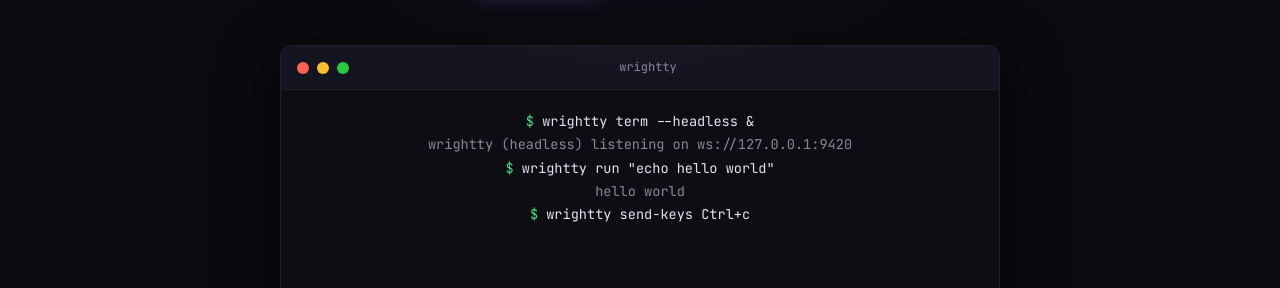
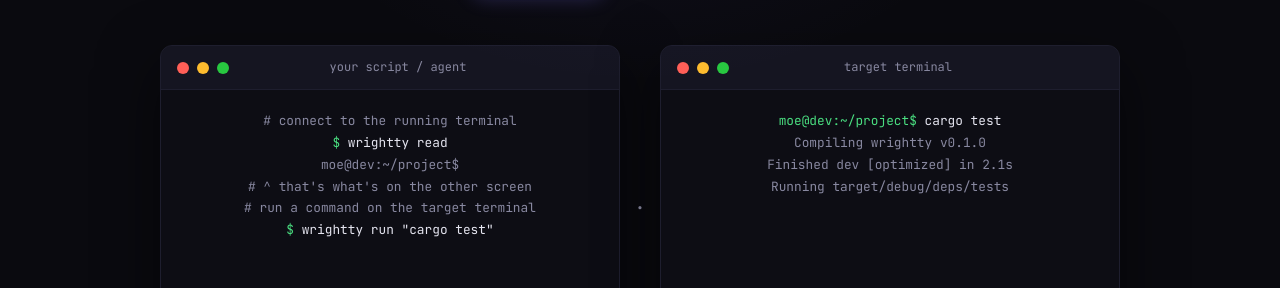
Before and after one commit to moejay/wrightty, a plain HTML site: page docs/index.html in a window 1280 px wide. Shown: the part 512-800 px from the top of the page. Drawn offline with Linux system fonts and the light colour scheme.

Commit message:
Dual-terminal demo: show controller and target reacting in real time

```diff
--- a/docs/index.html
+++ b/docs/index.html
@@ -125,8 +125,19 @@
     .btn-secondary:hover { border-color: var(--accent); transform: translateY(-1px); }
 
     /* --- Terminal demo --- */
+    .dual-terminal {
+      display: flex; gap: 0; align-items: stretch;
+      max-width: 960px; margin: 3rem auto 0;
+    }
+    .terminal-arrow {
+      display: flex; align-items: center; justify-content: center;
+      width: 40px; flex-shrink: 0;
+      font-size: 1.5rem; color: var(--text-dim);
+      transition: color 0.3s;
+    }
+    .terminal-arrow.active-right { color: var(--accent-bright); }
+    .terminal-arrow.active-left { color: var(--green); }
     .terminal-demo {
-      max-width: 720px; margin: 3rem auto 0;
       background: var(--bg-code); border: 1px solid var(--border);
       border-radius: var(--radius); overflow: hidden;
       box-shadow: 0 20px 60px rgba(0,0,0,0.5);
@@ -151,8 +162,8 @@
     .terminal-body {
       padding: 1.25rem;
       font-family: 'JetBrains Mono', monospace;
-      font-size: 0.85rem; line-height: 1.7;
-      min-height: 240px;
+      font-size: 0.8rem; line-height: 1.7;
+      min-height: 280px;
     }
     .terminal-body .prompt { color: var(--green); }
     .terminal-body .cmd { color: var(--text); }
@@ -318,12 +329,19 @@
     footer a:hover { text-decoration: underline; }
 
     /* --- Responsive --- */
+    @media (max-width: 840px) {
+      .dual-terminal { flex-direction: column; max-width: 480px; }
+      .terminal-arrow {
+        width: 100%; height: 30px;
+        transform: rotate(90deg);
+      }
+    }
     @media (max-width: 640px) {
       nav { padding: 0.75rem 1rem; }
       .nav-links { gap: 0.75rem; }
       .hero { padding: 7rem 1.25rem 3rem; }
       section { padding: 3rem 1.25rem; }
-      .terminal-body { font-size: 0.75rem; padding: 1rem; }
+      .terminal-body { font-size: 0.7rem; padding: 0.75rem; min-height: 220px; }
     }
   </style>
 </head>
@@ -357,15 +375,28 @@
     </a>
   </div>
 
-  <div class="terminal-demo">
+  <div class="dual-terminal">
+    <div class="terminal-demo" style="flex:1; min-width:0;">
       <div class="terminal-bar">
         <div class="terminal-dot r"></div>
         <div class="terminal-dot y"></div>
         <div class="terminal-dot g"></div>
-      <div class="terminal-title">wrightty</div>
+        <div class="terminal-title">your script / agent</div>
         <div style="width: 36px;"></div>
       </div>
-    <div class="terminal-body" id="term-demo"></div>
+      <div class="terminal-body" id="term-controller"></div>
+    </div>
+    <div class="terminal-arrow" id="demo-arrow">&nbsp;</div>
+    <div class="terminal-demo" style="flex:1; min-width:0;">
+      <div class="terminal-bar">
+        <div class="terminal-dot r"></div>
+        <div class="terminal-dot y"></div>
+        <div class="terminal-dot g"></div>
+        <div class="terminal-title">target terminal</div>
+        <div style="width: 36px;"></div>
+      </div>
+      <div class="terminal-body" id="term-target"></div>
+    </div>
   </div>
 </div>
 
@@ -648,73 +679,167 @@
   event.target.classList.add('active');
 }
 
-// Terminal typing animation
-const lines = [
-  { type: 'input', text: 'wrightty term --headless &' },
-  { type: 'output', text: 'wrightty (headless) listening on ws://127.0.0.1:9420' },
-  { type: 'pause', ms: 600 },
-  { type: 'input', text: 'wrightty run "echo hello world"' },
-  { type: 'output', text: 'hello world' },
-  { type: 'pause', ms: 400 },
-  { type: 'input', text: 'wrightty send-keys Ctrl+c' },
-  { type: 'pause', ms: 300 },
-  { type: 'input', text: 'wrightty screenshot --format svg -o demo.svg' },
-  { type: 'output', text: 'Screenshot saved to demo.svg' },
-  { type: 'pause', ms: 400 },
-  { type: 'input', text: 'wrightty discover' },
-  { type: 'output', text: '  ws://127.0.0.1:9420  wrightty-server v0.1.0' },
-];
-
-const term = document.getElementById('term-demo');
-let lineIdx = 0;
+// Dual-terminal animation
+const ctrl = document.getElementById('term-controller');
+const tgt  = document.getElementById('term-target');
+const arrow = document.getElementById('demo-arrow');
 
 async function sleep(ms) { return new Promise(r => setTimeout(r, ms)); }
 
 async function typeLine(text, el) {
   for (const ch of text) {
     el.textContent += ch;
-    await sleep(25 + Math.random() * 20);
+    await sleep(22 + Math.random() * 18);
   }
+}
+
+function addLine(term, cls, text) {
+  const row = document.createElement('div');
+  row.className = cls;
+  row.textContent = text;
+  term.appendChild(row);
+  return row;
+}
+
+function addPrompt(term) {
+  const row = document.createElement('div');
+  const p = document.createElement('span');
+  p.className = 'prompt';
+  p.textContent = '$ ';
+  row.appendChild(p);
+  const cmd = document.createElement('span');
+  cmd.className = 'cmd';
+  row.appendChild(cmd);
+  term.appendChild(row);
+  return cmd;
+}
+
+function addCursor(term) {
+  const row = document.createElement('div');
+  const p = document.createElement('span');
+  p.className = 'prompt';
+  p.textContent = '$ ';
+  row.appendChild(p);
+  const c = document.createElement('span');
+  c.className = 'cursor';
+  c.innerHTML = ' ';
+  row.appendChild(c);
+  term.appendChild(row);
+}
+
+function flashArrow(dir) {
+  arrow.textContent = dir === 'right' ? '\u25B6' : '\u25C0';
+  arrow.className = 'terminal-arrow ' + (dir === 'right' ? 'active-right' : 'active-left');
+  setTimeout(() => { arrow.className = 'terminal-arrow'; arrow.textContent = '\u00B7'; }, 600);
 }
 
 async function runDemo() {
   while (true) {
-    term.innerHTML = '';
-    for (const line of lines) {
-      if (line.type === 'pause') {
-        await sleep(line.ms);
-        continue;
-      }
-      const row = document.createElement('div');
-      if (line.type === 'input') {
-        const prompt = document.createElement('span');
-        prompt.className = 'prompt';
-        prompt.textContent = '$ ';
-        row.appendChild(prompt);
-        const cmd = document.createElement('span');
-        cmd.className = 'cmd';
-        row.appendChild(cmd);
-        term.appendChild(row);
-        await typeLine(line.text, cmd);
+    ctrl.innerHTML = '';
+    tgt.innerHTML = '';
+    arrow.textContent = '\u00B7';
+    arrow.className = 'terminal-arrow';
+
+    // Target terminal starts with a prompt
+    addLine(tgt, '', '');
+    addLine(tgt, 'output', 'moe@dev:~/project$');
+
+    // Step 1: connect
+    addLine(ctrl, 'cm', '# connect to the running terminal');
+    await sleep(400);
+    let cmd = addPrompt(ctrl);
+    await typeLine('wrightty read', cmd);
+    await sleep(300);
+    flashArrow('left');
+    await sleep(400);
+    addLine(ctrl, 'output', 'moe@dev:~/project$');
+    addLine(ctrl, 'cm', '# ^ that\'s what\'s on the other screen');
+    await sleep(800);
+
+    // Step 2: send a command to the target
+    addLine(ctrl, '', '');
+    addLine(ctrl, 'cm', '# run a command on the target terminal');
+    cmd = addPrompt(ctrl);
+    await typeLine('wrightty run "cargo test"', cmd);
     await sleep(200);
-      } else {
-        row.className = 'output';
-        row.textContent = line.text;
-        term.appendChild(row);
-        await sleep(100);
-      }
-    }
-    // Add cursor at end
-    const last = document.createElement('div');
-    const p = document.createElement('span');
-    p.className = 'prompt';
-    p.textContent = '$ ';
-    last.appendChild(p);
-    const c = document.createElement('span');
-    c.className = 'cursor';
-    c.innerHTML = '&nbsp;';
-    last.appendChild(c);
-    term.appendChild(last);
+    flashArrow('right');
+    await sleep(300);
+
+    // Target shows the command appearing
+    tgt.innerHTML = '';
+    addLine(tgt, '', '');
+    const tgtCmd = document.createElement('div');
+    tgtCmd.innerHTML = '<span class="prompt">moe@dev:~/project$ </span><span class="cmd">cargo test</span>';
+    tgt.appendChild(tgtCmd);
+    await sleep(600);
+    addLine(tgt, 'output', '   Compiling wrightty v0.1.0');
+    await sleep(400);
+    addLine(tgt, 'output', '    Finished dev [optimized] in 2.1s');
+    await sleep(300);
+    addLine(tgt, 'output', '     Running target/debug/deps/tests');
+    await sleep(300);
+    const pass = addLine(tgt, '', '');
+    pass.innerHTML = '<span style="color: var(--green);">test result: ok.</span> 23 passed; 0 failed';
+    await sleep(200);
+    addLine(tgt, '', '');
+    addLine(tgt, 'output', 'moe@dev:~/project$');
+
+    // Controller gets the output back
+    flashArrow('left');
+    await sleep(400);
+    addLine(ctrl, 'output', '   Compiling wrightty v0.1.0');
+    addLine(ctrl, 'output', '    Finished dev [optimized] in 2.1s');
+    addLine(ctrl, 'output', '     Running target/debug/deps/tests');
+    const ctrlPass = addLine(ctrl, '', '');
+    ctrlPass.innerHTML = '<span style="color: var(--green);">test result: ok.</span> 23 passed; 0 failed';
+    await sleep(1000);
+
+    // Step 3: send keystrokes
+    addLine(ctrl, '', '');
+    addLine(ctrl, 'cm', '# interact with a TUI');
+    cmd = addPrompt(ctrl);
+    await typeLine('wrightty send-keys "vim" Enter', cmd);
+    await sleep(200);
+    flashArrow('right');
+    await sleep(400);
+
+    // Target shows vim opening
+    tgt.innerHTML = '';
+    addLine(tgt, '', '');
+    addLine(tgt, 'highlight', '~                                   ');
+    addLine(tgt, 'highlight', '~                                   ');
+    addLine(tgt, 'highlight', '~         VIM - Vi IMproved         ');
+    addLine(tgt, 'highlight', '~                                   ');
+    addLine(tgt, 'highlight', '~          version 9.1              ');
+    addLine(tgt, 'highlight', '~                                   ');
+    addLine(tgt, 'output', '                                      ');
+    await sleep(800);
+
+    // Send :q to exit vim
+    cmd = addPrompt(ctrl);
+    await typeLine('wrightty send-keys Escape : q Enter', cmd);
+    await sleep(200);
+    flashArrow('right');
+    await sleep(400);
+
+    // Target back to prompt
+    tgt.innerHTML = '';
+    addLine(tgt, '', '');
+    addLine(tgt, 'output', 'moe@dev:~/project$');
+
+    // Step 4: screenshot
+    addLine(ctrl, '', '');
+    cmd = addPrompt(ctrl);
+    await typeLine('wrightty screenshot -o term.svg', cmd);
+    await sleep(200);
+    flashArrow('left');
+    await sleep(300);
+    addLine(ctrl, 'output', 'Screenshot saved to term.svg');
+    await sleep(600);
+
+    // Add cursors
+    addCursor(ctrl);
+    addCursor(tgt);
     await sleep(5000);
   }
 }
```
Lines whose indentation alone changed are shown as unchanged.
